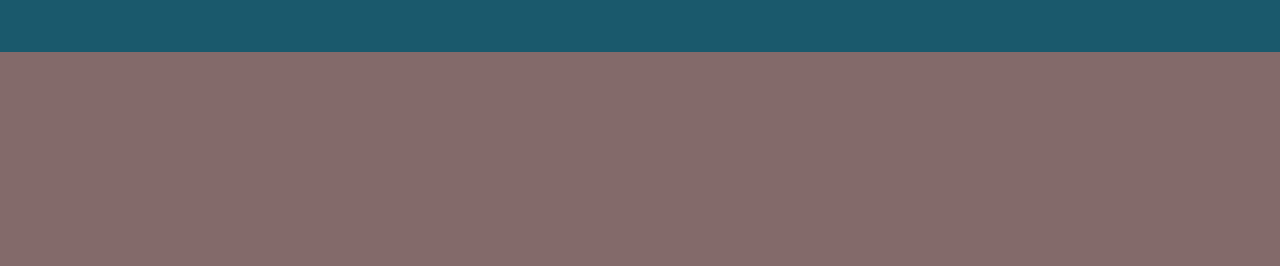
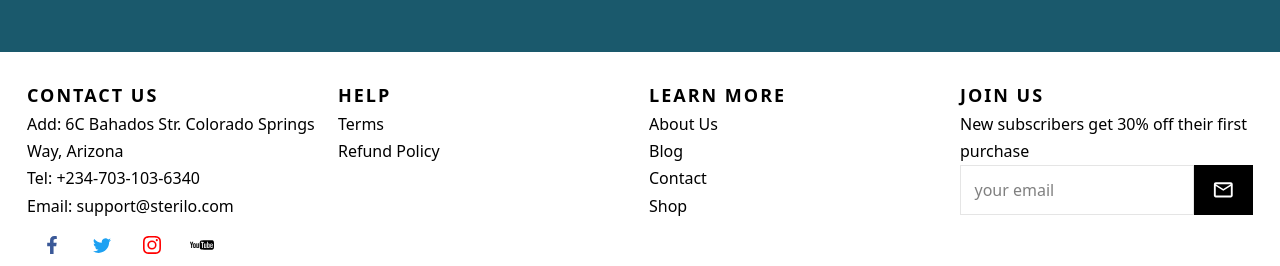
Before and after one commit to osaroDEV/code-illustrated, a Next.js app: page / in a window 1280 px wide. Shown: the part 2531-2797 px from the top of the page. Before the commit the page ends 2583 px from the top, so only its background shows below. Built offline with nearby package versions, Linux system fonts and the light colour scheme.

Commit message:
add Footer

```diff
--- a/src/app/(frontend)/layout.tsx
+++ b/src/app/(frontend)/layout.tsx
@@ -3,6 +3,7 @@ import React from 'react'
 import './styles.css'
 import Navbar from '@/app/components/Navbar'
 import Menu from '@/app/components/Menu'
+import Footer from '@/app/components/Footer'
 import useModalStore from '@/lib/store/useModal'
 
 // export const metadata = {
@@ -21,6 +22,7 @@ export default function RootLayout(props: { children: React.ReactNode }) {
 
         {isMenuOpen && <Menu />}
         <main>{children}</main>
+        <Footer />
       </body>
     </html>
   )
--- a/src/app/(frontend)/styles.css
+++ b/src/app/(frontend)/styles.css
@@ -4,7 +4,7 @@
 
 @custom-variant dark (&:is(.dark *));
 
-:root {
+/* :root {
   --font-mono: 'Roboto Mono', monospace;
   --radius: 0.625rem;
   --background: oklch(1 0 0);
@@ -38,7 +38,7 @@
   --sidebar-accent-foreground: oklch(0.205 0 0);
   --sidebar-border: oklch(0.922 0 0);
   --sidebar-ring: oklch(0.708 0 0);
-}
+} */
 
 * {
   box-sizing: border-box;
--- /dev/null
+++ b/src/app/components/Footer.tsx
@@ -0,0 +1,219 @@
+'use client';
+
+import React, { useState } from 'react';
+import { BsTwitter, BsInstagram } from 'react-icons/bs';
+import {
+  MdOutlineExpandMore,
+  MdOutlineExpandLess,
+  MdOutlineMailOutline,
+} from 'react-icons/md';
+import { FaFacebookF } from 'react-icons/fa';
+import { ImYoutube2 } from 'react-icons/im';
+import Link from 'next/link';
+
+const Footer = () => {
+  const [isContactExpand, setIsContactExpand] = useState(false);
+  const [isHelpExpand, setIsHelpExpand] = useState(false);
+  const [isLearnMoreExpand, setIsLearnMoreExpand] = useState(false);
+  const [isJoinUsExpand, setIsJoinUsExpand] = useState(false);
+
+  const handleContactExpand = () => {
+    setIsContactExpand((prev) => !prev);
+  };
+
+  const handleHelpExpand = () => {
+    setIsHelpExpand((prev) => !prev);
+  };
+
+  const handleLearnMoreExpand = () => {
+    setIsLearnMoreExpand((prev) => !prev);
+  };
+
+  const handleJoinUsExpand = () => {
+    setIsJoinUsExpand((prev) => !prev);
+  };
+
+  return (
+    <div className='p-4 bg-white'>
+      <section className='flex flex-col md:flex-row flex-wrap mb-8 md:mb-4'>
+        <div className='h-auto md:h-[200px] w-full md:w-[50%] lg:w-[25%] p-2'>
+          <div className='flex md:block justify-between items-center'>
+            <h2 className='uppercase font-bold tracking-[2px]'>contact us</h2>
+            <span onClick={handleContactExpand} className='md:hidden text-2xl'>
+              {isContactExpand ? (
+                <MdOutlineExpandLess />
+              ) : (
+                <MdOutlineExpandMore />
+              )}
+            </span>
+          </div>
+          <div className='md:hidden'>
+            {isContactExpand ? (
+              <div>
+                <section className='text-[14px] lg:text-[16px] leading-[1.7]'>
+                  <p>Tel: +44 20 1234 5678</p>
+                  <p>Email: admin@codeillustrated.com</p>
+                </section>
+                <section className='w-[200px] flex flex-row'>
+                  <span className='flex justify-center items-center w-[25%] md:w-full h-[50px]'>
+                    <FaFacebookF className='text-[#3b5998]' />
+                  </span>
+                  <span className='flex justify-center items-center w-[25%] md:w-full h-[50px]'>
+                    <BsTwitter className='text-[#1da1f2]' />
+                  </span>
+                  <span className='flex justify-center items-center w-[25%] md:w-full h-[50px]'>
+                    <BsInstagram className='text-[red]' />
+                  </span>
+                  <span className='flex justify-center items-center w-[25%] md:w-full h-[50px]'>
+                    <ImYoutube2 className='text-black text-[24px]' />
+                  </span>
+                </section>
+              </div>
+            ) : null}
+          </div>
+          <div className='hidden md:block'>
+            <section className='text-[14px] lg:text-[16px] leading-[1.7]'>
+              <p>Add: 6C Bahados Str. Colorado Springs Way, Arizona</p>
+              <p>Tel: +234-703-103-6340</p>
+              <p>Email: support@sterilo.com</p>
+            </section>
+            <section className='w-[200px] flex flex-row'>
+              <span className='flex justify-center items-center w-[25%] md:w-full h-[50px]'>
+                <FaFacebookF className='text-[#3b5998]' />
+              </span>
+              <span className='flex justify-center items-center w-[25%] md:w-full h-[50px]'>
+                <BsTwitter className='text-[#1da1f2]' />
+              </span>
+              <span className='flex justify-center items-center w-[25%] md:w-full h-[50px]'>
+                <BsInstagram className='text-[red]' />
+              </span>
+              <span className='flex justify-center items-center w-[25%] md:w-full h-[50px]'>
+                <ImYoutube2 className='text-black text-[24px]' />
+              </span>
+            </section>
+          </div>
+        </div>
+        <div className='h-auto md:h-[200px] w-full md:w-[50%] lg:w-[25%] p-2'>
+          <div className='flex md:block justify-between items-center'>
+            <h2 className='uppercase font-bold tracking-[2px]'>help</h2>
+            <span onClick={handleHelpExpand} className='md:hidden text-2xl'>
+              {isHelpExpand ? <MdOutlineExpandLess /> : <MdOutlineExpandMore />}
+            </span>
+          </div>
+          <div>
+            {isHelpExpand ? (
+              <section className='md:hidden text-[14px] lg:text-[16px] leading-[1.7]'>
+                <p>
+                  <Link href='/terms'>Terms</Link>
+                </p>
+                <p>
+                  <Link href='/refund-policy'>Refund Policy</Link>
+                </p>
+              </section>
+            ) : null}
+          </div>
+          <section className='hidden md:block text-[14px] lg:text-[16px] leading-[1.7]'>
+            <p>
+              <Link href='/terms'>Terms</Link>
+            </p>
+            <p>
+              <Link href='/refund-policy'>Refund Policy</Link>
+            </p>
+          </section>
+        </div>
+        <div className='h-auto md:h-[200px] w-full md:w-[50%] lg:w-[25%] p-2'>
+          <div className='flex md:block justify-between items-center'>
+            <h2 className='uppercase font-bold tracking-[2px]'>learn more</h2>
+            <span
+              onClick={handleLearnMoreExpand}
+              className='md:hidden text-2xl font-thin'
+            >
+              {isLearnMoreExpand ? (
+                <MdOutlineExpandLess />
+              ) : (
+                <MdOutlineExpandMore />
+              )}
+            </span>
+          </div>
+          <div>
+            {isLearnMoreExpand ? (
+              <section className='md:hidden text-[14px] lg:text-[16px] leading-[1.7]'>
+                <p>
+                  <Link href='/about-us'>About Us</Link>
+                </p>
+                <p>
+                  <Link href='/blog'>Blog</Link>
+                </p>
+                <p>
+                  <Link href='/contact-us'>Contact</Link>
+                </p>
+              </section>
+            ) : null}
+          </div>
+          <section className='hidden md:block text-[14px] lg:text-[16px] leading-[1.7]'>
+            <p>
+              <Link href='/about-us'>About Us</Link>
+            </p>
+            <p>
+              <Link href='/blog'>Blog</Link>
+            </p>
+            <p>
+              <Link href='/contact-us'>Contact</Link>
+            </p>
+            <p>
+              <Link href='/shop'>Shop</Link>
+            </p>
+          </section>
+        </div>
+        <div className='h-auto md:h-[200px] w-full md:w-[50%] lg:w-[25%] p-2'>
+          <div className='flex md:block justify-between items-center'>
+            <h2 className='uppercase font-bold tracking-[2px]'>join us</h2>
+            <span onClick={handleJoinUsExpand} className='md:hidden text-2xl'>
+              {isJoinUsExpand ? (
+                <MdOutlineExpandLess />
+              ) : (
+                <MdOutlineExpandMore />
+              )}
+            </span>
+          </div>
+          <div>
+            {isJoinUsExpand ? (
+              <section className='md:hidden text-[14px] lg:text-[16px] leading-[1.7]'>
+                <p>New subscribers get 30% off their first purchase</p>
+                <div className='flex w-full'>
+                  <input
+                    type='text'
+                    placeholder='your email'
+                    className='w-[80%] border border-[rgba(0,0,0,0.1)] indent-3 outline-0'
+                  />
+                  <span className='flex justify-center items-center p-4 md:w-full h-[50px] bg-black'>
+                    <MdOutlineMailOutline className='text-3xl text-white' />
+                  </span>
+                </div>
+              </section>
+            ) : null}
+          </div>
+          <section className='hidden md:block text-[14px] lg:text-[16px] leading-[1.7]'>
+            <p>New subscribers get 30% off their first purchase</p>
+            <div className='flex'>
+              <input
+                type='text'
+                placeholder='your email'
+                className='w-[80%] border border-[rgba(0,0,0,0.1)] indent-3 outline-0'
+              />
+              <span className='flex justify-center items-center p-4 h-[50px] bg-black w-[20%]'>
+                <MdOutlineMailOutline className='text-3xl text-white' />
+              </span>
+            </div>
+          </section>
+        </div>
+      </section>
+      <hr className='border border-[rgba(0,0,0,0.3)] mb-[1rem]' />
+      <span className='p-[1rem_0] text-[14px]'>
+        Copyright &copy; {new Date().getFullYear()}. All rights reserved
+      </span>
+    </div>
+  );
+};
+
+export default Footer;
--- a/src/app/components/Navbar.tsx
+++ b/src/app/components/Navbar.tsx
@@ -12,7 +12,7 @@ const Navbar = () => {
     openMenu()
   }
   return (
-    <div className="w-full h-18 md:h-26 bg-white md:bg-transparent flex items-center justify-center border-b border-[#C31D24] p-4 shadow-[0_0_10px_#00000026]">
+    <div className="w-full h-18 md:h-26 bg-white flex items-center justify-center border-b border-[#C31D24] p-4 shadow-[0_0_10px_#00000026]">
       <div className="w-full flex items-center justify-between">
         <Link href="/" className="inline md:hidden">
           <Image src="/code-ill.svg" alt="logo" width={70} height={70} />
```
